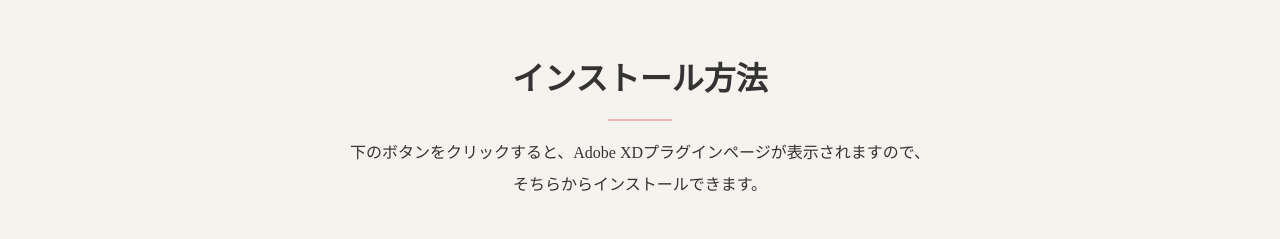
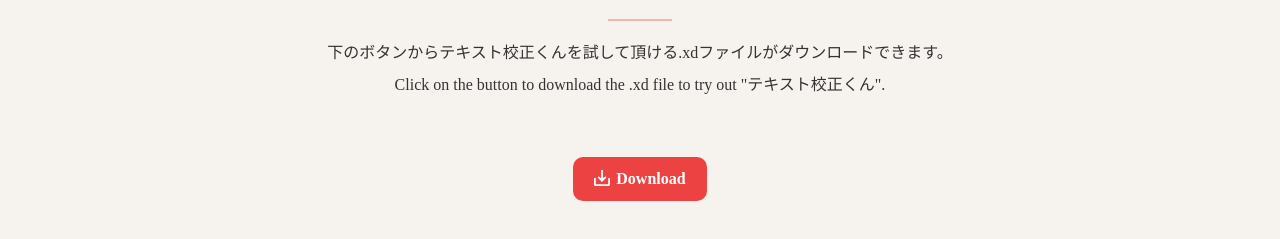
Before and after one commit to ics-creative/project-japanese-proofreading-xd, a website built with Parcel: page src/index.html in a window 1280 px wide. Shown: the part 2547-2786 px from the top of the page. Built offline with nearby package versions, Linux system fonts and the light colour scheme.

Commit message:
プラグインのインストールボタンを非表示に

```diff
--- a/src/index.html
+++ b/src/index.html
@@ -25,7 +25,7 @@
     <p>for Adobe XD</p>
   </div>
   <p class="section_text">「テキスト校正くん」はAdobe XDで文章校正を支援するプラグインです。<br>本プラグインを利用することで、画面内の文章を手軽に校正でき、クオリティを高めることができます。<br>本プラグインは株式会社ICSが開発しています。</p>
-  <p class="section_button"><a class="button" href="https://xd.adobe.com/landing/plugin-download/en/desktop.html?pluginId=4e1c7ed1" target="_blank">インストール</a></p>
+  <!--  <p class="section_button"><a class="button" href="https://xd.adobe.com/landing/plugin-download/en/desktop.html?pluginId=4e1c7ed1" target="_blank">インストール</a></p>-->
   <img class="section_image" src="./assets/demo.gif" alt="">
 </section>
 <section class="section section--dark pt-0">
@@ -61,9 +61,9 @@
       <img class="mac-key" src="./assets/mac-key.png" width="398" height="103" alt="macOSのショートカットキー：⌘+⌥+0">
       <img src="./assets/win-key.png" width="424" height="103" alt="Windowsのショートカットキー：Ctrl+Alt+0">
     </div>
-    <h2 class="section_title section_title--light">インストール方法</h2>
-    <p class="section_text">下のボタンをクリックすると、Adobe XDプラグインページが表示されますので、<br>そちらからインストールできます。</p>
-    <p><a class="button mb-120 mb-sp-80" href="https://xd.adobe.com/landing/plugin-download/en/desktop.html?pluginId=4e1c7ed1" target="_blank">インストール</a></p>
+    <!--    <h2 class="section_title section_title&#45;&#45;light">インストール方法</h2>-->
+    <!--    <p class="section_text">下のボタンをクリックすると、Adobe XDプラグインページが表示されますので、<br>そちらからインストールできます。</p>-->
+    <!--    <p><a class="button mb-120 mb-sp-80" href="https://xd.adobe.com/landing/plugin-download/en/desktop.html?pluginId=4e1c7ed1" target="_blank">インストール</a></p>-->
     <h2 class="section_title section_title--light">デモファイル / Demo File</h2>
     <p class="section_text">下のボタンからテキスト校正くんを試して頂ける.xdファイルがダウンロードできます。<br>Click on the button to download the .xd file to try out "テキスト校正くん".</p>
     <p><a class="button button--download mb-120 mb-sp-80" href="./assets/demo.xd" download="demo.xd">Download</a></p>
```
Also changed, not shown: docs/index.html (+1 -1 lines).
